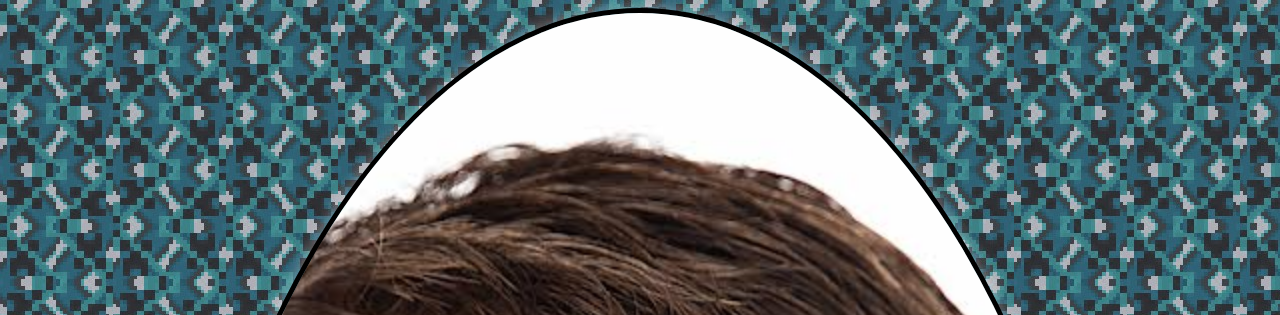
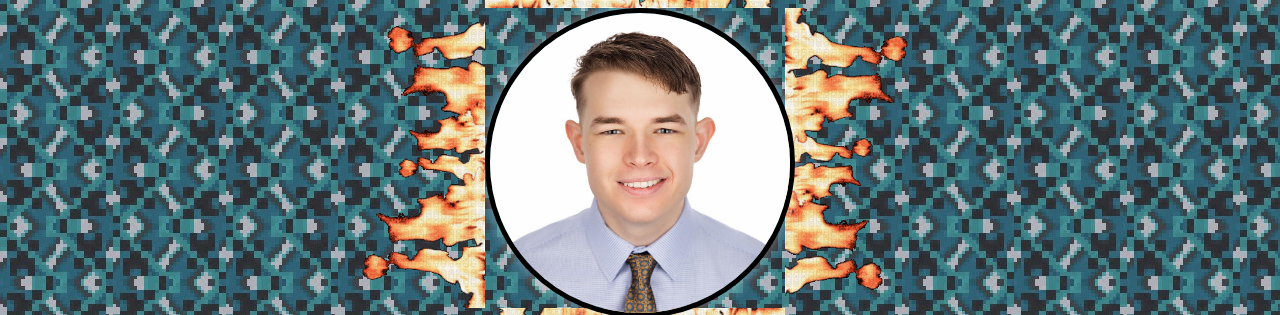
Before and after one commit to phva8391/website, a plain HTML site: page index.html in a window 1280 px wide. Shown: the top 315 px of the page. Drawn offline with Linux system fonts and the light colour scheme.

Commit message:
12rd commit

```diff
--- a/index.html
+++ b/index.html
@@ -9,15 +9,60 @@
 </head>
 <body bgcolor="#000000" background="img/tile.jpg" text="#33ffcc"
 link="#cc99ff" vlink="#66cccc" alink="#ff0066">
-<center>
+<style>
+  .wrapper {
+    position: relative;
+    display: inline-block;
+  }
 
-<img src="img/IMG_5773.JPG" style="
-  width: 1000px;
-  height: 2000px;
+  .profile-pic {
+    width: 300px;
+    height: 300px;
     object-fit: cover;
     border-radius: 50%;
     border: 5px solid #000;
-  box-shadow: 0 0 15px rgba(255, 255, 255, 0.4);">
+    box-shadow: 0 0 15px rgba(255, 255, 255, 0.4);
+    position: relative;
+    z-index: 2;
+  }
+
+  .flame {
+    position: absolute;
+    width: 300px;
+    height: 300px;
+    top: 0;
+    left: 0;
+    z-index: 1;
+    pointer-events: none;
+  }
+
+  .flame-top {
+    transform: rotate(0deg) translateY(-100%);
+  }
+
+  .flame-bottom {
+    transform: rotate(180deg) translateY(-100%);
+  }
+
+  .flame-left {
+    transform: rotate(-90deg) translateY(-100%);
+  }
+
+  .flame-right {
+    transform: rotate(90deg) translateY(-100%);
+  }
+</style>
+
+<center>
+  <div class="wrapper">
+    <img src="img/IMG_5773.JPG" class="profile-pic">
+
+    <img src="img/flame.gif" class="flame flame-top">
+    <img src="img/flame.gif" class="flame flame-bottom">
+    <img src="img/flame.gif" class="flame flame-left">
+    <img src="img/flame.gif" class="flame flame-right">
+  </div>
+
   <br>
 
   <span style="font-size: 10em; color: #ffffff; text-shadow:
@@ -35,5 +80,4 @@ link="#cc99ff" vlink="#66cccc" alink="#ff0066">
        2px  2px 0 #000;">
     Phillip G. Vaughn
   </span>
-
 </center>
```
Lines whose indentation alone changed are shown as unchanged.
